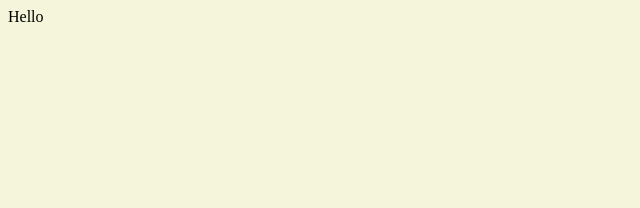
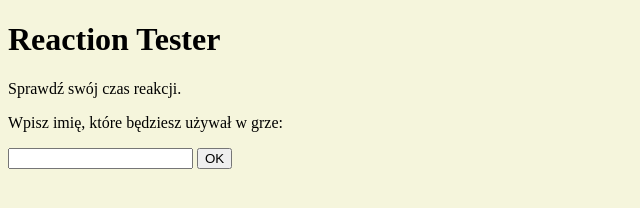
Before and after one commit to darco2018/response-tester, a plain HTML site: page index.html in a window 1280 px wide. Shown: the whole page, without its empty margins (0-640 px from the left). Drawn offline with Linux system fonts and the light colour scheme.

Commit message:
Do html basic skeleton

```diff
--- a/index.html
+++ b/index.html
@@ -1,14 +1,30 @@
 <!DOCTYPE html>
-<html lang="en">
+<html lang="pl">
+
 <head>
     <meta charset="UTF-8">
     <meta name="viewport" content="width=device-width, initial-scale=1.0">
     <meta http-equiv="X-UA-Compatible" content="ie=edge">
-    <script  src="main.js" defer></script>
-    <link rel="stylesheet" href="style.css" type = "text/css">
+    <script src="main.js" defer></script>
+    <link rel="stylesheet" href="style.css" type="text/css">
     <title>Response Tester</title>
 </head>
+
 <body>
-    Hello
+    <header>
+        <h1>Reaction Tester</h1>
+        <div id="intro">
+            <p>Sprawdź swój czas reakcji.</p>
+            <p>Wpisz imię, które będziesz używał w grze: </p>
+            <input type="text" id="userName">
+            <input type="submit" value="OK"></button>
+        </div>
+    </header>
+    <main>
+        <div id="playground"></div>
+    </main>
+
+
 </body>
+
 </html>
```
